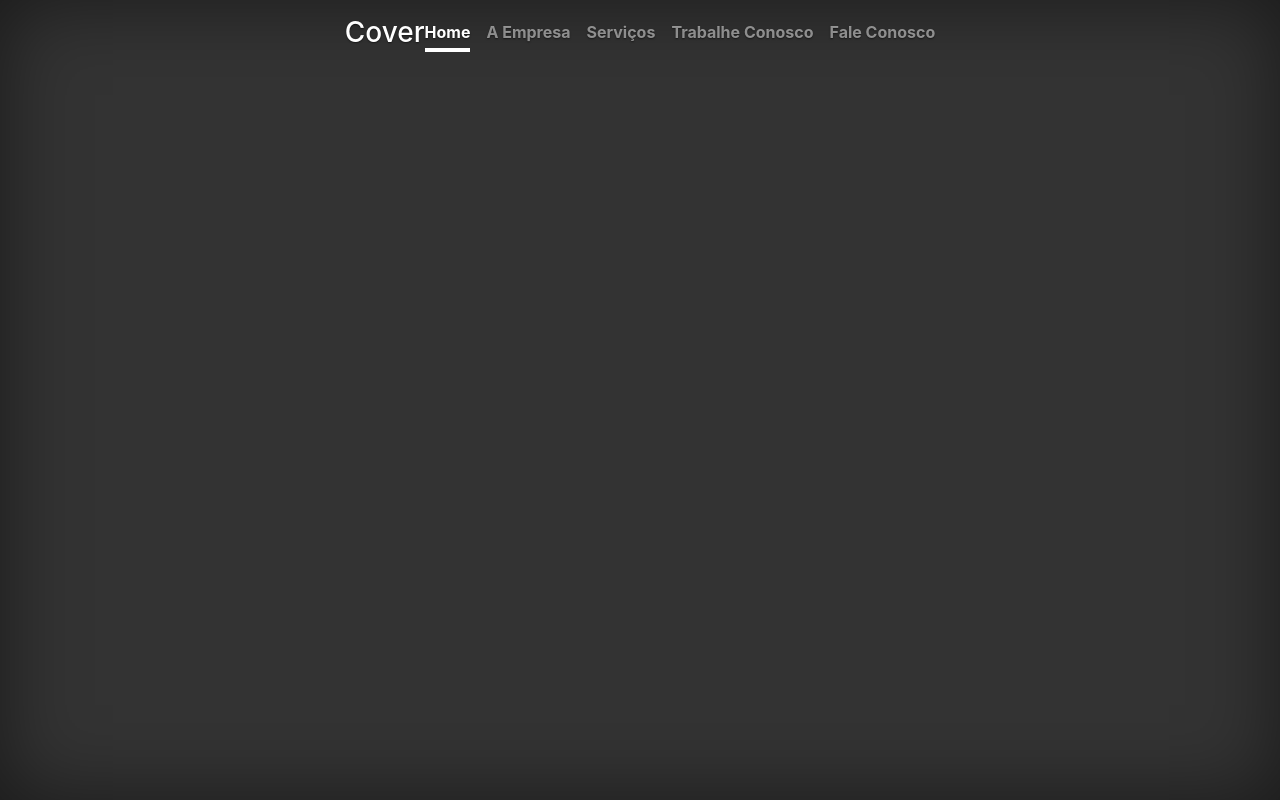
After one commit to Jose-Benedito/blog_ci, a CodeIgniter app: template application/views/commons/header.php in a window 1280 px wide. The commit adds this page. Run offline with CodeIgniter, Linux system fonts and the light colour scheme; the template is opened without the code that fills it, so the values that code supplies are empty; some libraries are stand-ins or nearby versions.

Commit message:
Adicionado o diretório commons que conterá blocos html comuns  para todas as páginas.

```diff
--- /dev/null
+++ b/application/views/commons/header.php
@@ -0,0 +1,36 @@
+<!DOCTYPE html>
+<html lang="pt-br">
+
+<head>
+    <meta charset="UTF-8">
+    <meta http-equiv="X-UA-Compatible" content="IE=edge">
+    <meta name="viewport" content="width=device-width, initial-scale=1.0">
+    <link rel="stylesheet" href="https://maxcdn.bootstrapcdn.com/bootstrap/4.0.0/css/bootstrap.min.css" integrity="sha384-Gn5384xqQ1aoWXA+058RXPxPg6fy4IWvTNh0E263XmFcJlSAwiGgFAW/dAiS6JXm" crossorigin="anonymous">
+    <link rel="stylesheet" href="<?= base_url('assets/css/cover.css') ?>">
+    <title>Document</title>
+</head>
+
+<body class="text-center">
+
+    <div class="cover-container d-flex h-100 p-3 mx-auto flex-column">
+        <header class="masthead mb-auto">
+            <div class="inner">
+                <h3 class="masthead-brand">Cover</h3>
+                <nav class="nav nav-masthead justify-content-center">
+                    <a class="nav-link active" href="#">Home</a>
+                    <a class="nav-link" href="#">A Empresa</a>
+                    <a class="nav-link" href="#">Serviços</a>
+                    <a class="nav-link" href="#">Trabalhe Conosco</a>
+                    <a class="nav-link" href="#">Fale Conosco</a>
+                </nav>
+            </div>
+        </header>
+
+    </div>
+    <script src="https://code.jquery.com/jquery-3.2.1.slim.min.js" integrity="sha384-KJ3o2DKtIkvYIK3UENzmM7KCkRr/rE9/Qpg6aAZGJwFDMVNA/GpGFF93hXpG5KkN" crossorigin="anonymous"></script>
+    <script src="https://cdnjs.cloudflare.com/ajax/libs/popper.js/1.12.9/umd/popper.min.js" integrity="sha384-ApNbgh9B+Y1QKtv3Rn7W3mgPxhU9K/ScQsAP7hUibX39j7fakFPskvXusvfa0b4Q" crossorigin="anonymous"></script>
+    <script src="https://maxcdn.bootstrapcdn.com/bootstrap/4.0.0/js/bootstrap.min.js" integrity="sha384-JZR6Spejh4U02d8jOt6vLEHfe/JQGiRRSQQxSfFWpi1MquVdAyjUar5+76PVCmYl" crossorigin="anonymous"></script>
+
+</body>
+
+</html>
--- a/application/views/home.php
+++ b/application/views/home.php
@@ -47,5 +47,6 @@
     <script src="https://code.jquery.com/jquery-3.2.1.slim.min.js" integrity="sha384-KJ3o2DKtIkvYIK3UENzmM7KCkRr/rE9/Qpg6aAZGJwFDMVNA/GpGFF93hXpG5KkN" crossorigin="anonymous"></script>
 <script src="https://cdnjs.cloudflare.com/ajax/libs/popper.js/1.12.9/umd/popper.min.js" integrity="sha384-ApNbgh9B+Y1QKtv3Rn7W3mgPxhU9K/ScQsAP7hUibX39j7fakFPskvXusvfa0b4Q" crossorigin="anonymous"></script>
 <script src="https://maxcdn.bootstrapcdn.com/bootstrap/4.0.0/js/bootstrap.min.js" integrity="sha384-JZR6Spejh4U02d8jOt6vLEHfe/JQGiRRSQQxSfFWpi1MquVdAyjUar5+76PVCmYl" crossorigin="anonymous"></script>
+
 </body>
 </html>
```
Also changed, not shown: application/views/commons/footer.php (added, +29 -0 lines).
